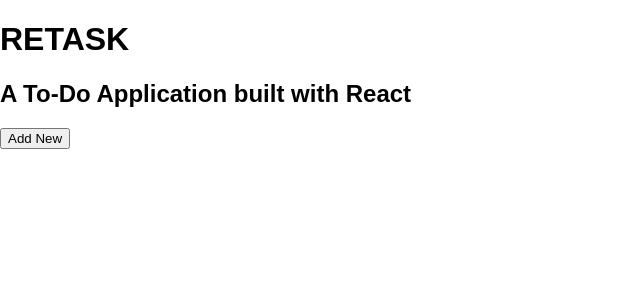
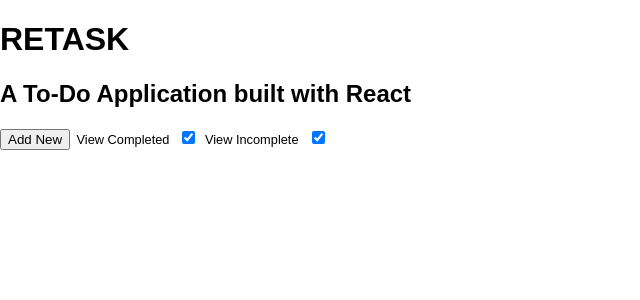
Before and after one commit to nsmeds/retask, a React (Create React App) app: page / in a window 1280 px wide. Shown: the top 300 px of the page, without its empty margins (0-640 px from the left). Built offline with nearby package versions, Linux system fonts and the light colour scheme.

Commit message:
toggle completed/incomplete items

```diff
--- a/src/App.js
+++ b/src/App.js
@@ -3,13 +3,16 @@
 
 class App extends Component {
 
-    constructor(props) {
-        super(props);
+    constructor() {
+        super();
         this.state = {
             todos: [],
             handleInputChange: this.handleInputChange,
             deleteTodo: this.deleteTodo,
             addTodo: this.addTodo,
+            toggleTodos: this.toggleTodos,
+            showComplete: true,
+            showIncomplete: true
         };
         this.initialId = Math.floor(Math.random()*900000) + 100000;
     }
@@ -52,6 +55,17 @@
         })
     }
 
+    toggleTodos = event => {
+        const target = event.target;
+        console.log('target', target);
+        const name = target.name;
+        console.log('name', name);
+        const value = target.checked;
+        this.setState({
+            [name]: value
+        })
+    }
+
     render() {
         return (
             <div className="App">
--- a/src/components/Todos.js
+++ b/src/components/Todos.js
@@ -2,9 +2,20 @@
 
 const Todos = props => {
 
-    // console.log('props from Todos', props);
+    console.log('props from todos', props);
 
-    let allTodos = props.todos.map((todo, index) => {
+    const completedTodos = props.todos.filter(todo => todo.completed);
+    const incompleteTodos = props.todos.filter(todo => !todo.completed);
+    let allTodos = [];
+    if (props.showComplete && props.showIncomplete) {
+        allTodos = props.todos;
+    } else if (!props.showComplete) {
+        allTodos = props.todos.filter(todo => !todo.completed);
+    } else if (!props.showIncomplete) {
+        allTodos = props.todos.filter(todo => todo.completed)
+    }
+
+    allTodos = allTodos.map((todo, index) => {
         return (
             <li key={todo.id}>
                 <label>
@@ -18,12 +29,21 @@
         )
     })
 
+
     return (
         <div>
             <ul>
                 {allTodos}
             </ul>
             <button onClick={props.addTodo}>Add New</button>
+            <label>
+                <span>View Completed</span>
+                <input type="checkbox" checked={props.showComplete} name="showComplete" value={props.showComplete} onChange={props.toggleTodos} />
+            </label>
+            <label>
+                <span>View Incomplete</span>
+                <input type="checkbox" checked={props.showIncomplete} name="showIncomplete" value={props.showIncomplete} onChange={props.toggleTodos} />
+            </label>
         </div>
     )
 }
```
